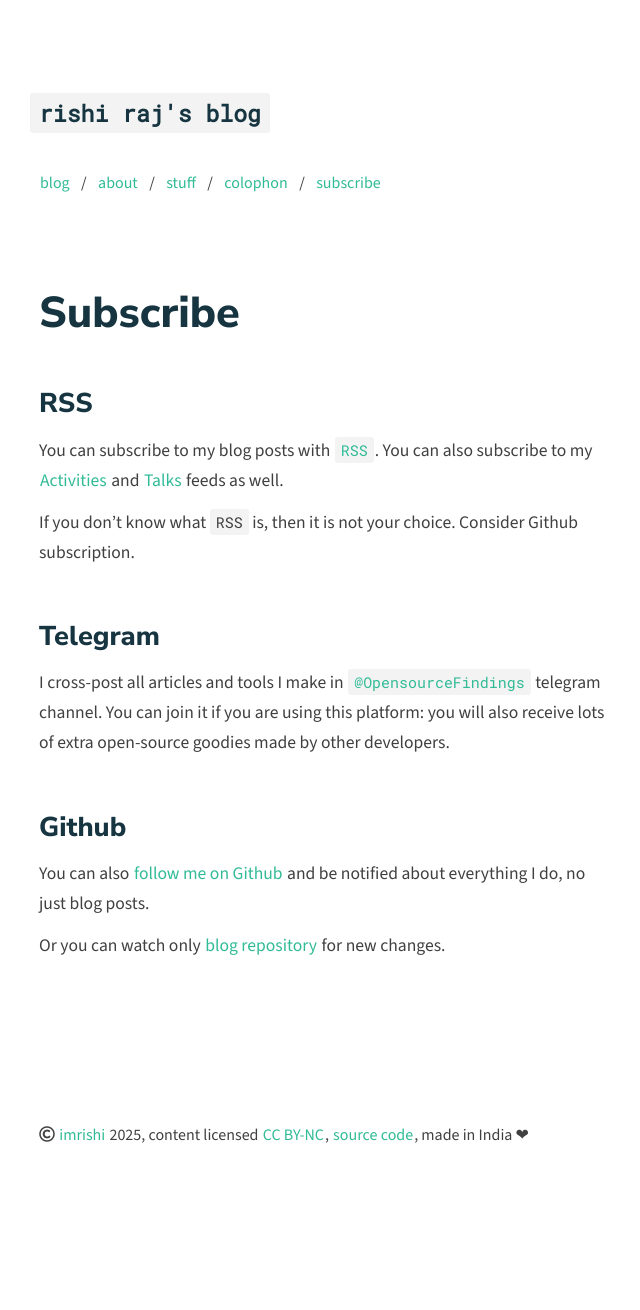
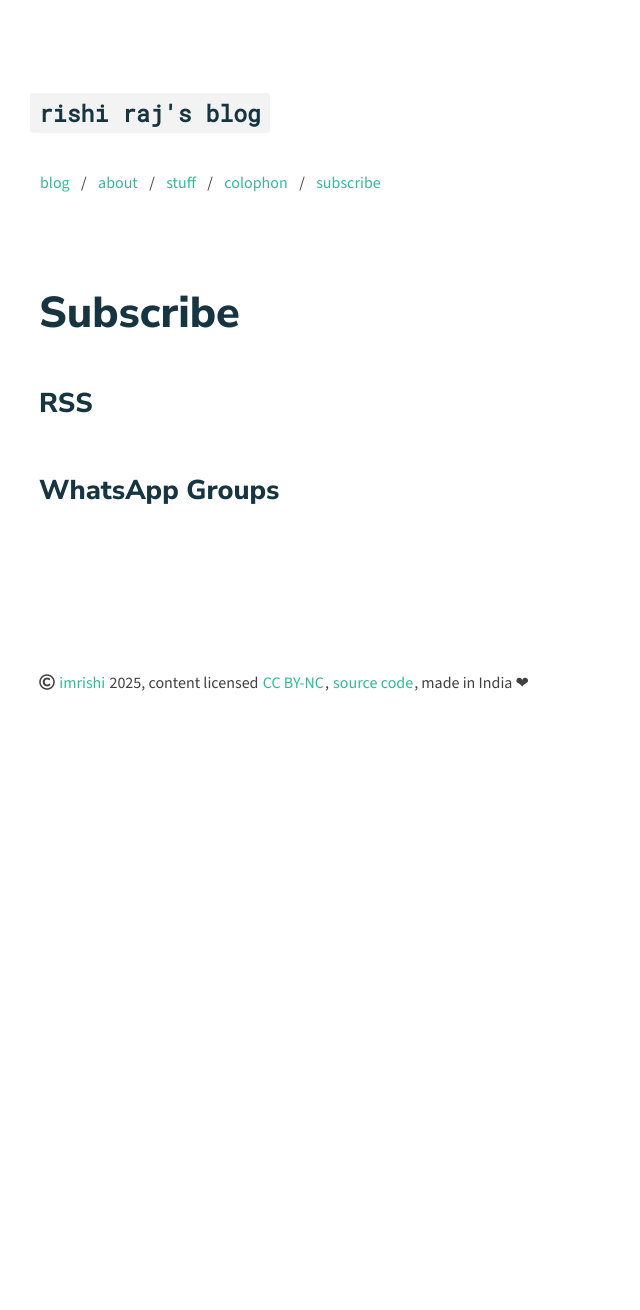
Before and after one commit to talkxo/rishiraj-blog-machine, a Jekyll site: the page built from _pages/subscribe.md, in a window 1280 px wide. Shown: the whole page, without its empty margins (313-953 px from the left). Built offline with Jekyll 4.4.1, drawn with Linux system fonts in a browser that asks for light colours; nearby versions of some CDN libraries; after the commit the page ends 900 px from its top, so only the background shows below that.

Commit message:
Updates 1 2025

```diff
--- a/_pages/subscribe.md
+++ b/_pages/subscribe.md
@@ -6,23 +6,4 @@ permalink: /subscribe/
 
 ## RSS
 
-You can subscribe to my blog posts with [`RSS`](https://sobolevn.me/feed.xml).
-You can also subscribe to my [Activities](https://sobolevn.me/feed/activities.xml) and [Talks](https://sobolevn.me/feed/talks.xml) feeds as well.
-
-If you don't know what `RSS` is, then it is not your choice.
-Consider Github subscription.
-
-
-## Telegram
-
-I cross-post all articles and tools I make in [`@OpensourceFindings`](https://t.me/opensource_findings) telegram channel.
-You can join it if you are using this platform: you will also receive lots of extra open-source goodies made by other developers.
-
-
-## Github
-
-You can also [follow me on Github](https://github.com/sobolevn)
-and be notified about everything I do, no just blog posts.
-
-Or you can watch only [blog repository](https://github.com/sobolevn/sobolevn.github.io)
-for new changes.
+## WhatsApp Groups
```
Also changed, not shown: _pages/about.md (+1 -5 lines), _pages/colophon.md (+2 -6 lines), _pages/stuff.md (+2 -2 lines), _posts/2024-07-30-apple-notes-is-not-enough.md (added, +50 -0 lines), _posts/2024-10-30-budget-phones-anyone.md (added, +37 -0 lines), 2 other files.
